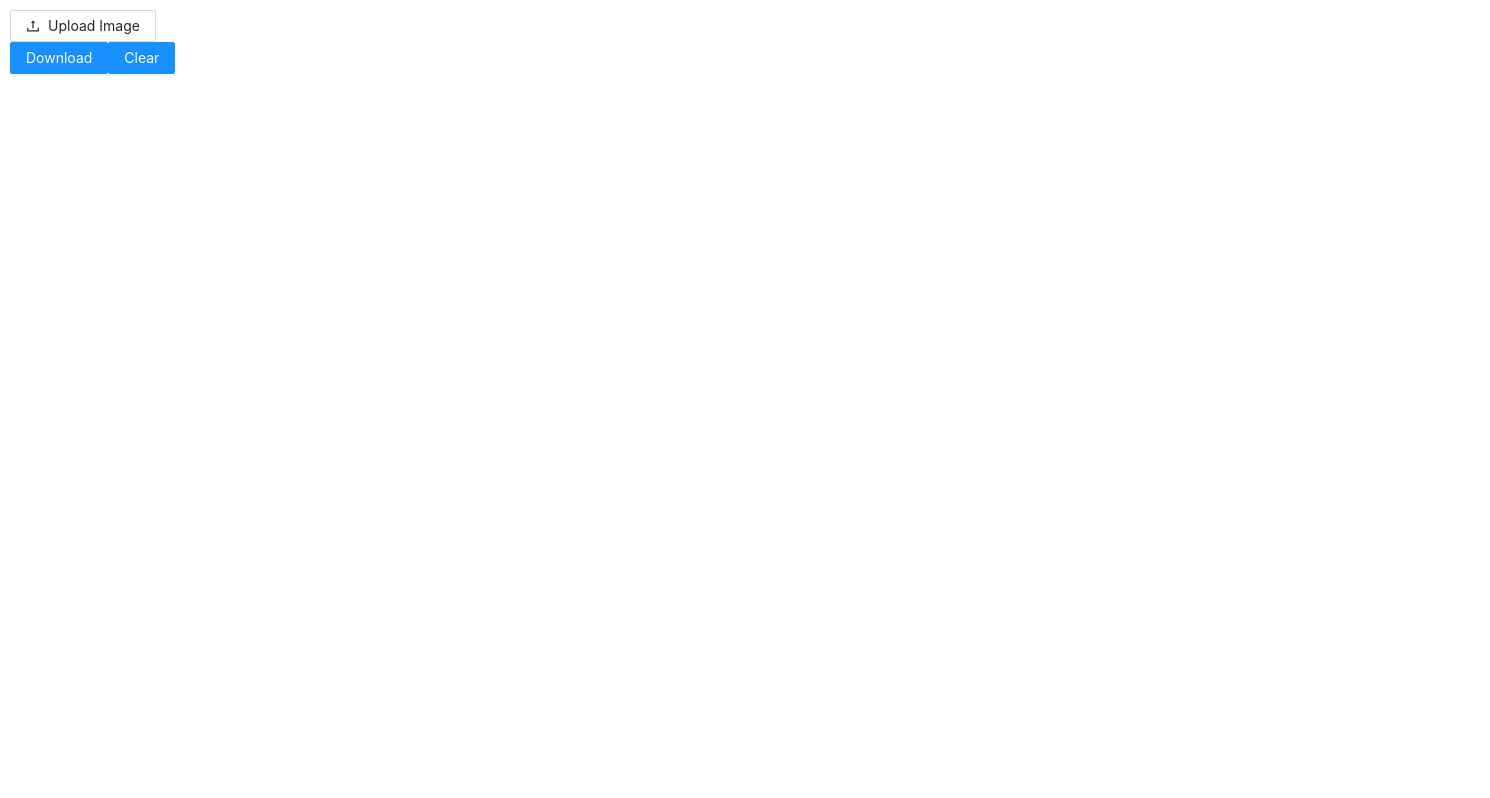
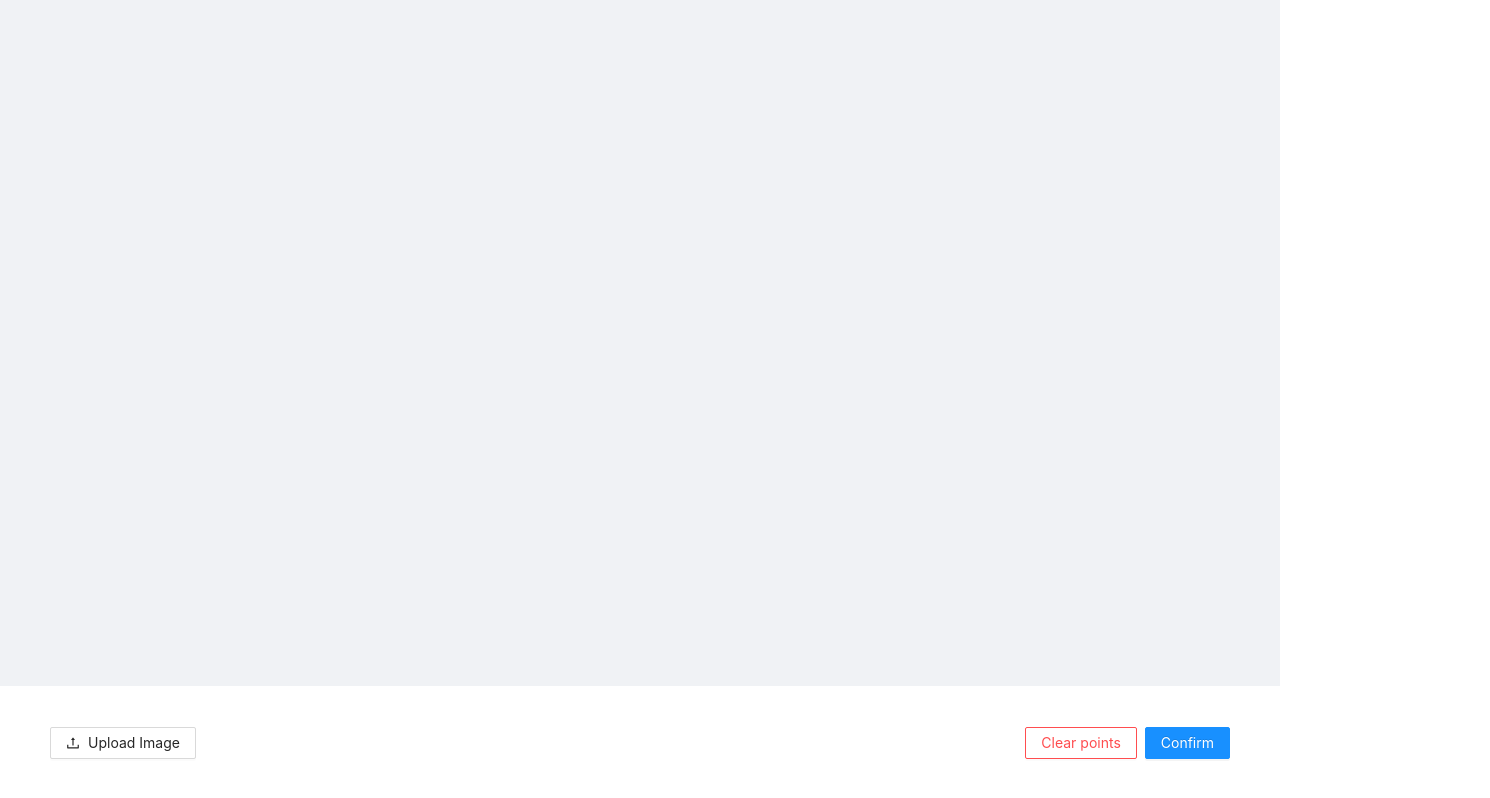
Before and after one commit to LilyLiu0719/jojopose, a React (Create React App) app in the folder label/: page / in a window 1280 px wide. Shown: the whole page, 1490 px wide, since content can reach past the window. Built offline with nearby package versions, Linux system fonts and the light colour scheme.

Commit message:
Update label frontend

```diff
--- a/label/src/canvas/index.js
+++ b/label/src/canvas/index.js
@@ -6,11 +6,9 @@ const flattenedPoints = [];
 const indicationPoints = [];
 let finished = false;
 let mouseOverFirstPoint = false;
+let imageInfo = null;
 
 // Konva variables
-const width = window.innerWidth;
-const height = window.innerHeight - 50;
-
 // Background image layer
 const layerImg = new Konva.Layer();
 const backgroundImage = new Konva.Image({
@@ -35,7 +33,7 @@ layerDraw.add(indicationLine);
 const pointGroup = new Konva.Group();
 layerDraw.add(pointGroup);
 
-function initCanvas() {
+function initCanvas(width, height) {
   const stage = new Konva.Stage({
     container: "container",
     width: width,
@@ -49,8 +47,8 @@ function initCanvas() {
   stage.on("mousemove", (evt) => {
     if (finished) return;
     const { x, y } = stage.getPointerPosition();
-    indicationPoints[0] = x;
-    indicationPoints[1] = y;
+    indicationPoints[0] = x / stage.scaleX();
+    indicationPoints[1] = y / stage.scaleY();
     layerDraw.batchDraw();
   });
 
@@ -65,11 +63,12 @@ function initCanvas() {
     }
 
     const pos = stage.getPointerPosition();
-    addPoint(ind, pos.x, pos.y);
+    addPoint(ind, pos.x / stage.scaleX(), pos.y / stage.scaleY());
     layerDraw.batchDraw();
   });
 
   stage.batchDraw();
+  return stage;
 }
 
 // Private
@@ -87,6 +86,14 @@ function openPoly() {
   finished = false;
 }
 
+function dragBound(pos) {
+  const stage = this.getStage();
+  return {
+    x: Math.max(Math.min(pos.x, stage.width()), 0),
+    y: Math.max(Math.min(pos.y, stage.height()), 0),
+  };
+}
+
 function addPoint(ind, x, y) {
   // Add a new vertex to polygon
   flattenedPoints.push(x, y);
@@ -95,6 +102,7 @@ function addPoint(ind, x, y) {
   const newPoint = new Konva.Rect({
     x: x,
     y: y,
+    dragBoundFunc: dragBound,
     ...pointAttr,
   });
   pointGroup.add(newPoint);
@@ -132,8 +140,8 @@ function addPoint(ind, x, y) {
 }
 
 // Public
-export function initialize() {
-  initCanvas();
+export function initialize(width, height) {
+  return initCanvas(width, height);
 }
 
 export function resetPoly() {
@@ -147,12 +155,36 @@ export function resetPoly() {
 export function updateImage(src) {
   let image = new Image();
   image.onload = () => {
-    const scale = Math.min(width / image.width, height / image.height);
-    backgroundImage.width(image.width * scale);
-    backgroundImage.height(image.height * scale);
+    const parent = document.getElementById("stage-parent");
+    const scale = Math.min(
+      parent.clientWidth / image.width,
+      parent.clientHeight / image.height
+    );
+
+    const newHeight = Math.ceil(image.height * scale);
+    const newWidth = Math.ceil(image.width * scale);
+    imageInfo = { height: newHeight, width: newWidth };
+    backgroundImage.width(newWidth);
+    backgroundImage.height(newHeight);
     backgroundImage.image(image);
+
+    const stage = layerImg.getStage();
+    stage.width(newWidth);
+    stage.height(newHeight);
     layerImg.batchDraw();
+    resetPoly();
   };
   image.src = src;
   layerImg.batchDraw();
 }
+
+export function resizeStage(stage, width, height) {
+  if (!imageInfo) return;
+  const scale = Math.min(width / imageInfo.width, height / imageInfo.height);
+  const newWidth = Math.floor(imageInfo.width * scale);
+  const newHeight = Math.floor(imageInfo.height * scale);
+  stage.width(newWidth);
+  stage.height(newHeight);
+  stage.scale({ x: scale, y: scale });
+  stage.draw();
+}
--- a/label/src/components/App.js
+++ b/label/src/components/App.js
@@ -1,11 +1,6 @@
 import React from "react";
 import Label from "./Label";
-import "antd/dist/antd.css";
 
 export default function App() {
-  return (
-    <div className="App">
-      <Label />
-    </div>
-  );
+  return <Label />;
 }
--- a/label/src/components/Label.js
+++ b/label/src/components/Label.js
@@ -1,19 +1,32 @@
 import React, { useState, useEffect } from "react";
-import { Button, Upload } from "antd";
+import { Button, Upload, Layout, Space } from "antd";
 import { UploadOutlined } from "@ant-design/icons";
 
-import { initialize, resetPoly, updateImage } from "../canvas";
+import { initialize, resetPoly, updateImage, resizeStage } from "../canvas";
+
+import classes from "./Label.module.css";
+
+const { Content, Footer } = Layout;
 
 export default function Label() {
-  const [fileList, updateFileList] = useState([]);
   // initialize canvas after div#container is mounted
-  useEffect(initialize, []);
+  useEffect(() => {
+    const parent = document.getElementById("stage-parent");
+    const stage = initialize(parent.clientWidth, parent.clientHeight);
+    window.addEventListener("resize", () => {
+      resizeStage(stage, parent.clientWidth, parent.clientHeight);
+    });
+  }, []);
   return (
-    <>
-      <div className="left-panel">
+    <Layout style={{ height: "100%" }}>
+      <Content id="stage-parent">
+        <div id="container" />
+      </Content>
+      <Footer className={classes.footer} style={{ backgroundColor: "#fff" }}>
         <Upload
           type="primary"
-          fileList={fileList}
+          maxCount={1}
+          listType="picture"
           beforeUpload={(file) => {
             let reader = new FileReader();
             reader.addEventListener("loadend", () => {
@@ -22,23 +35,20 @@ export default function Label() {
             reader.readAsDataURL(file);
             return false; // Do not send http request
           }}
-          onChange={(info) => {
-            // Only keep the last file uploaded
-            updateFileList([info.fileList.pop()]);
-          }}
+          className={classes.rowFlex}
+          style={{ alignSelf: "flex-start" }}
         >
           <Button icon={<UploadOutlined />}>Upload Image</Button>
         </Upload>
-        <Button type="primary" onClick={null}>
-          Download
-        </Button>
-        <Button type="primary" onClick={resetPoly}>
-          Clear
-        </Button>
-      </div>
-      <div className="right-panel">
-        <div id="container" />
-      </div>
-    </>
+        <Space>
+          <Button danger onClick={resetPoly}>
+            Clear points
+          </Button>
+          <Button type="primary" onClick={null}>
+            Confirm
+          </Button>
+        </Space>
+      </Footer>
+    </Layout>
   );
 }
--- /dev/null
+++ b/label/src/components/Label.module.css
@@ -0,0 +1,24 @@
+.footer {
+  display: flex;
+  flex-flow: row nowrap;
+  justify-content: space-between;
+
+  height: 114px;
+}
+
+.rowFlex {
+  display: flex;
+  flex-flow: row nowrap;
+  align-items: center;
+}
+
+.rowFlex :global .ant-upload-list-picture .ant-upload-list-item {
+  margin-top: 0;
+  margin-left: 8px;
+}
+
+:global #stage-parent {
+  display: flex;
+  justify-content: center;
+  align-items: center;
+}
--- a/label/src/index.css
+++ b/label/src/index.css
@@ -1,13 +1,29 @@
 body {
-  margin: 0;
-  font-family: -apple-system, BlinkMacSystemFont, 'Segoe UI', 'Roboto', 'Oxygen',
-    'Ubuntu', 'Cantarell', 'Fira Sans', 'Droid Sans', 'Helvetica Neue',
+  font-family: -apple-system, BlinkMacSystemFont, "Segoe UI", "Roboto", "Oxygen",
+    "Ubuntu", "Cantarell", "Fira Sans", "Droid Sans", "Helvetica Neue",
     sans-serif;
   -webkit-font-smoothing: antialiased;
   -moz-osx-font-smoothing: grayscale;
+  padding: 0;
+  margin: 0;
+  font-family: Arial;
+  color: rgba(0, 0, 0, 0.7);
+  width: 100vw;
+  height: 100vh;
 }
 
 code {
-  font-family: source-code-pro, Menlo, Monaco, Consolas, 'Courier New',
+  font-family: source-code-pro, Menlo, Monaco, Consolas, "Courier New",
     monospace;
 }
+
+*,
+*:before,
+*:after {
+  box-sizing: border-box;
+}
+
+#root {
+  height: 100%;
+  width: 100%;
+}
--- a/label/src/index.js
+++ b/label/src/index.js
@@ -1,8 +1,9 @@
 import React from "react";
 import ReactDOM from "react-dom";
-import "./styles.css";
 
 import App from "./components/App";
+import "./index.css";
+import "antd/dist/antd.css";
 
 const rootElement = document.getElementById("root");
 ReactDOM.render(<App />, rootElement);
--- a/label/src/styles.css
+++ /dev/null
@@ -1,64 +0,0 @@
-body {
-  padding: 0;
-  margin: 0;
-  font-family: Arial;
-  color: rgba(0, 0, 0, 0.7);
-  width: 100vw;
-}
-
-*,
-*:before,
-*:after {
-  box-sizing: border-box;
-}
-
-h2 {
-  text-align: center;
-}
-
-.description {
-  text-align: center;
-}
-
-.App {
-  display: flex;
-}
-
-input {
-  transform: translateY(3px);
-  width: 100px;
-  margin-left: 10px;
-}
-
-.left-panel {
-  width: 200px;
-  padding: 10px;
-}
-
-.region {
-  padding: 5px;
-  margin: 5px;
-  border-radius: 3px;
-  box-shadow: 0 0 3px grey;
-}
-
-.region button {
-  float: right;
-}
-
-.right-panel {
-  width: calc(100vw - 250px);
-  margin: 10px;
-  position: relative;
-}
-
-.canvas {
-  box-shadow: 0 0 5px grey;
-}
-
-.zoom-container {
-  position: absolute;
-  top: 0;
-  left: 0;
-  padding: 2px;
-}
```
Also changed, not shown: 1 other file (tests, documents, lock files or other folders).
